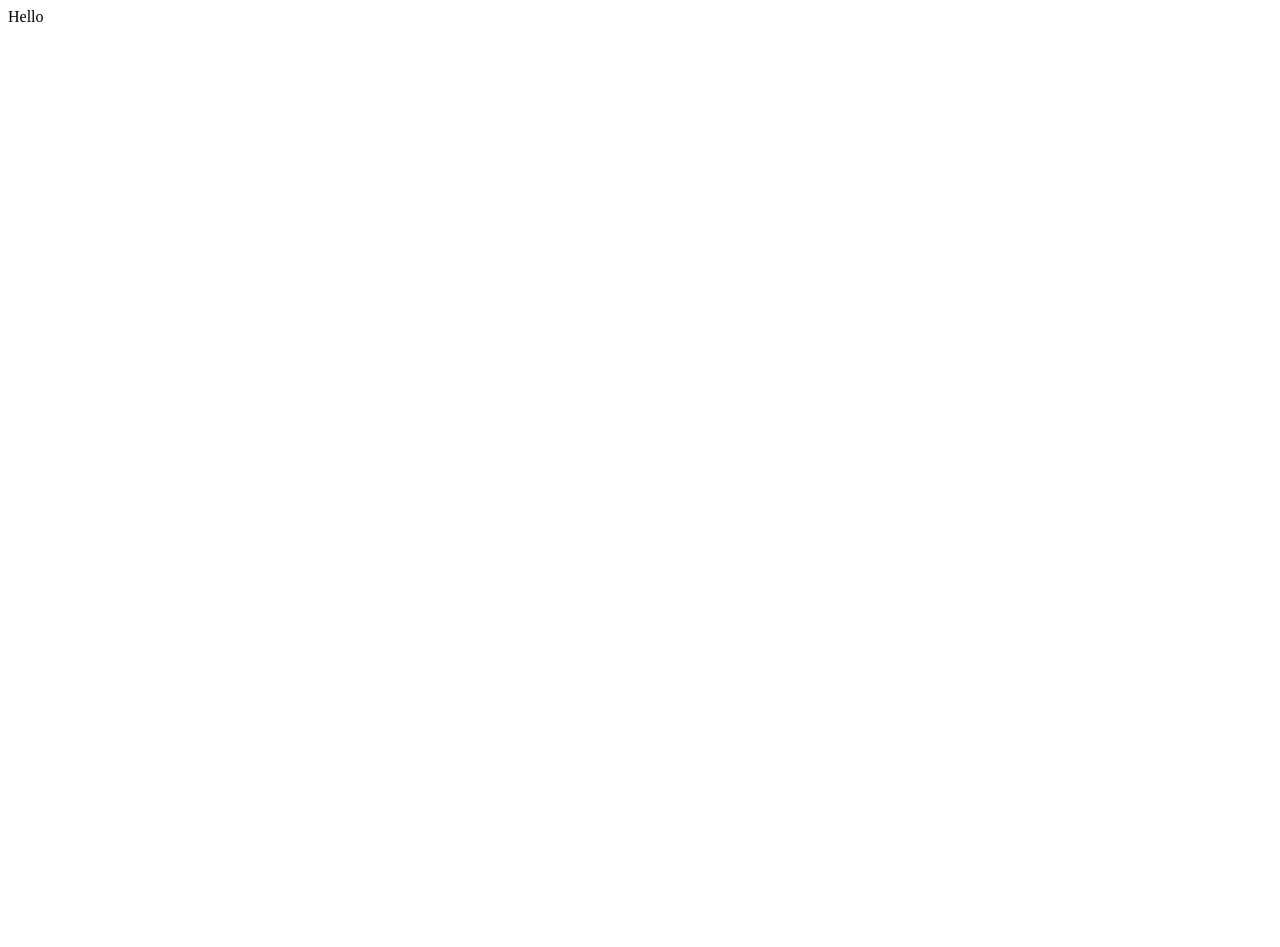
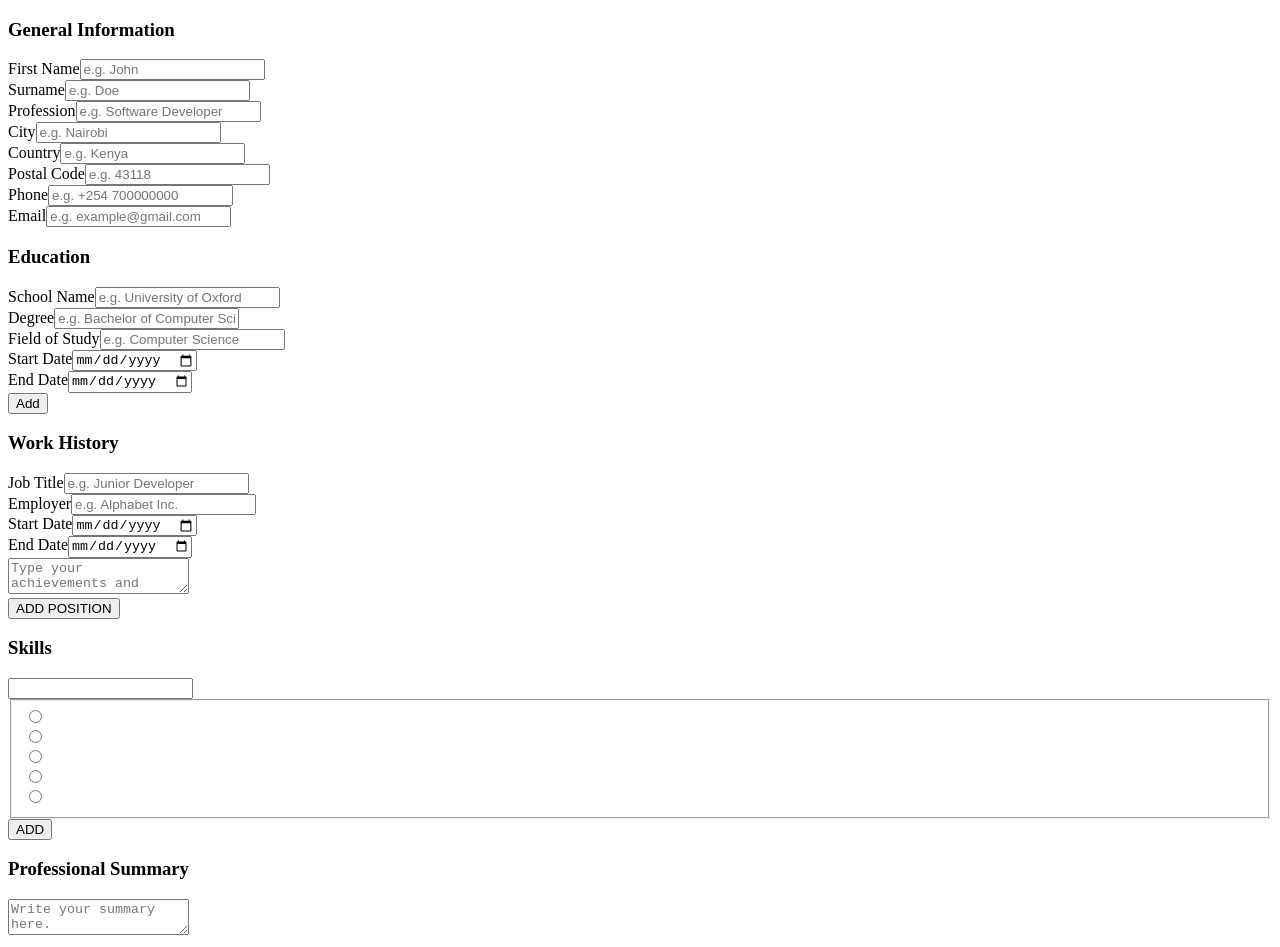
Before and after one commit to Eddie-Thiiru/cv-application, a React (Create React App) app: page / in a window 1280 px wide. Before the commit the page ends 800 px from the top, so only its background shows below. Built offline with nearby package versions, Linux system fonts and the light colour scheme.

Commit message:
Add CV forms

```diff
--- a/public/index.html
+++ b/public/index.html
@@ -7,6 +7,5 @@
   </head>
   <body>
     <div id="root"></div>
-    <noscript>You need to enable JavaScript to run this app.</noscript>
   </body>
 </html>
--- a/src/App.js
+++ b/src/App.js
@@ -1,11 +1,31 @@
 import React, { Component } from "react";
 import Card from "./components/Card";
+import General from "./components/General";
+import Education from "./components/Education";
+import Work from "./components/Work";
+import Skill from "./components/Skill";
+import Summary from "./components/Summary";
 
 class App extends Component {
   render() {
     return (
       <div className="App">
-        <Card />
+        <Card>
+          <General />
+        </Card>
+        <Card>
+          <Education />
+        </Card>
+        <Card></Card>
+        <Card>
+          <Work />
+        </Card>
+        <Card>
+          <Skill />
+        </Card>
+        <Card>
+          <Summary />
+        </Card>
       </div>
     );
   }
--- a/src/components/Card.js
+++ b/src/components/Card.js
@@ -1,13 +1,7 @@
-import React, { Component } from "react";
+import React from "react";
 
-class Card extends Component {
-  constructor(props) {
-    super(props);
-  }
-
-  render() {
-    return <div className="Section">Hello</div>;
-  }
-}
+const Card = ({ children }) => {
+  return <div className="card">{children}</div>;
+};
 
 export default Card;
--- a/src/components/Education.js
+++ b/src/components/Education.js
@@ -2,7 +2,52 @@ import React, { Component } from "react";
 
 class Education extends Component {
   render() {
-    return <div className="education"></div>;
+    return (
+      <div className="education">
+        <form className="educationForm">
+          <h3>Education</h3>
+          <section>
+            <div>
+              <label htmlFor="schoolNameInput">School Name</label>
+              <input
+                type="text"
+                id="schoolNameInput"
+                placeholder="e.g. University of Oxford"
+              ></input>
+            </div>
+          </section>
+          <section>
+            <div>
+              <label htmlFor="degreeInput">Degree</label>
+              <input
+                type="text"
+                id="degreeInput"
+                placeholder="e.g. Bachelor of Computer Science"
+              ></input>
+            </div>
+            <div>
+              <label htmlFor="studyFieldInput">Field of Study</label>
+              <input
+                type="text"
+                id="studyFieldInput"
+                placeholder="e.g. Computer Science"
+              ></input>
+            </div>
+          </section>
+          <section>
+            <div>
+              <label htmlFor="schoolStartInput">Start Date</label>
+              <input type="date" id="schoolStartInput"></input>
+            </div>
+            <div>
+              <label htmlFor="schoolEndInput">End Date</label>
+              <input type="date" id="schoolEndInput"></input>
+            </div>
+          </section>
+          <button type="submit">Add</button>
+        </form>
+      </div>
+    );
   }
 }
 
--- a/src/components/General.js
+++ b/src/components/General.js
@@ -2,7 +2,81 @@ import React, { Component } from "react";
 
 class General extends Component {
   render() {
-    return <div className="generalInformation"></div>;
+    return (
+      <div className="generalInformation">
+        <form className="generalForm">
+          <h3>General Information</h3>
+          <section>
+            <div>
+              <label htmlFor="firstNameInput">First Name</label>
+              <input
+                type="text"
+                id="firstNameInput"
+                placeholder="e.g. John"
+              ></input>
+            </div>
+            <div>
+              <label htmlFor="surNameInput">Surname</label>
+              <input
+                type="text"
+                id="surNameInput"
+                placeholder="e.g. Doe"
+              ></input>
+            </div>
+          </section>
+          <section>
+            <div>
+              <label htmlFor="professionInput">Profession</label>
+              <input
+                type="text"
+                id="professionInput"
+                placeholder="e.g. Software Developer"
+              ></input>
+            </div>
+          </section>
+          <section>
+            <div>
+              <label htmlFor="cityInput">City</label>
+              <input
+                type="text"
+                id="cityInput"
+                placeholder="e.g. Nairobi"
+              ></input>
+            </div>
+            <div>
+              <label htmlFor="countryInput">Country</label>
+              <input type="text" placeholder="e.g. Kenya"></input>
+            </div>
+            <div>
+              <label htmlFor="postalInput">Postal Code</label>
+              <input
+                type="number"
+                id="postalInput"
+                placeholder="e.g. 43118"
+              ></input>
+            </div>
+          </section>
+          <section>
+            <div>
+              <label htmlFor="phoneInput">Phone</label>
+              <input
+                type="tel"
+                id="phoneInput"
+                placeholder="e.g. +254 700000000"
+              ></input>
+            </div>
+            <div>
+              <label htmlFor="emailInput">Email</label>
+              <input
+                type="email"
+                id="emailInput"
+                placeholder="e.g. example@gmail.com"
+              ></input>
+            </div>
+          </section>
+        </form>
+      </div>
+    );
   }
 }
 
--- a/src/components/Skill.js
+++ b/src/components/Skill.js
@@ -2,7 +2,44 @@ import React, { Component } from "react";
 
 class Skill extends Component {
   render() {
-    return <div className="skill"></div>;
+    return (
+      <div className="skill">
+        <form className="generalForm">
+          <h3>Skills</h3>
+          <section>
+            <div>
+              <label htmlFor="skillInput"></label>
+              <input type="text" id="skillInput"></input>
+            </div>
+            <div>
+              <fieldset>
+                <div>
+                  <label htmlFor="oneStar"></label>
+                  <input type="radio" id="oneStar" value="novice"></input>
+                </div>
+                <div>
+                  <label htmlFor="twoStar"></label>
+                  <input type="radio" id="twoStar" value="intermediate"></input>
+                </div>
+                <div>
+                  <label htmlFor="threeStar"></label>
+                  <input type="radio" id="threeStar" value="advanced"></input>
+                </div>
+                <div>
+                  <label htmlFor="fourStar"></label>
+                  <input type="radio" id="fourStar" value="superior"></input>
+                </div>
+                <div>
+                  <label htmlFor="fiveStar"></label>
+                  <input type="radio" id="fiveStar" value="expert"></input>
+                </div>
+              </fieldset>
+            </div>
+          </section>
+          <button type="submit">ADD</button>
+        </form>
+      </div>
+    );
   }
 }
 
--- a/src/components/Summary.js
+++ b/src/components/Summary.js
@@ -2,7 +2,20 @@ import React, { Component } from "react";
 
 class Summary extends Component {
   render() {
-    return <div className="summary"></div>;
+    return (
+      <div className="summary">
+        <form className="summaryForm">
+          <h3>Professional Summary</h3>
+          <section>
+            <label htmlFor="summaryInput"></label>
+            <textarea
+              id="summaryInput"
+              placeholder="Write your summary here."
+            ></textarea>
+          </section>
+        </form>
+      </div>
+    );
   }
 }
 
--- a/src/components/Work.js
+++ b/src/components/Work.js
@@ -2,7 +2,51 @@ import React, { Component } from "react";
 
 class Work extends Component {
   render() {
-    return <div className="work"></div>;
+    return (
+      <div className="work">
+        <form className="workForm">
+          <h3>Work History</h3>
+          <section>
+            <div>
+              <label htmlFor="jobInput">Job Title</label>
+              <input
+                type="text"
+                id="jobInput"
+                placeholder="e.g. Junior Developer"
+              ></input>
+            </div>
+            <div>
+              <label htmlFor="employerInput">Employer</label>
+              <input
+                type="text"
+                id="employerInput"
+                placeholder="e.g. Alphabet Inc."
+              ></input>
+            </div>
+          </section>
+          <section>
+            <div>
+              <label htmlFor="workStartInput">Start Date</label>
+              <input type="date" id="workStartInput"></input>
+            </div>
+            <div>
+              <label htmlFor="workEndInput">End Date</label>
+              <input type="date" id="workEndInput"></input>
+            </div>
+          </section>
+          <section>
+            <div>
+              <label htmlFor="jobDescriptionInput"></label>
+              <textarea
+                id="jobDescriptionInput"
+                placeholder="Type your achievements and responsibilities here."
+              ></textarea>
+            </div>
+          </section>
+          <button type="submit">ADD POSITION</button>
+        </form>
+      </div>
+    );
   }
 }
 
```
Also changed, not shown: src/components/Hobby.js (deleted, +0 -9 lines), src/components/Referee.js (+47 -1 lines).
